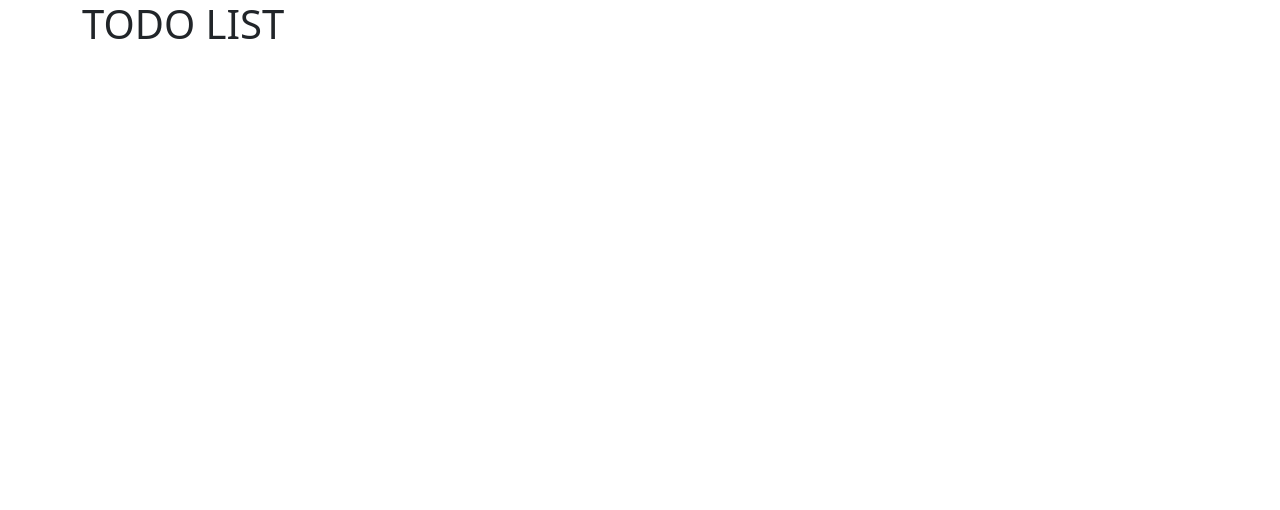
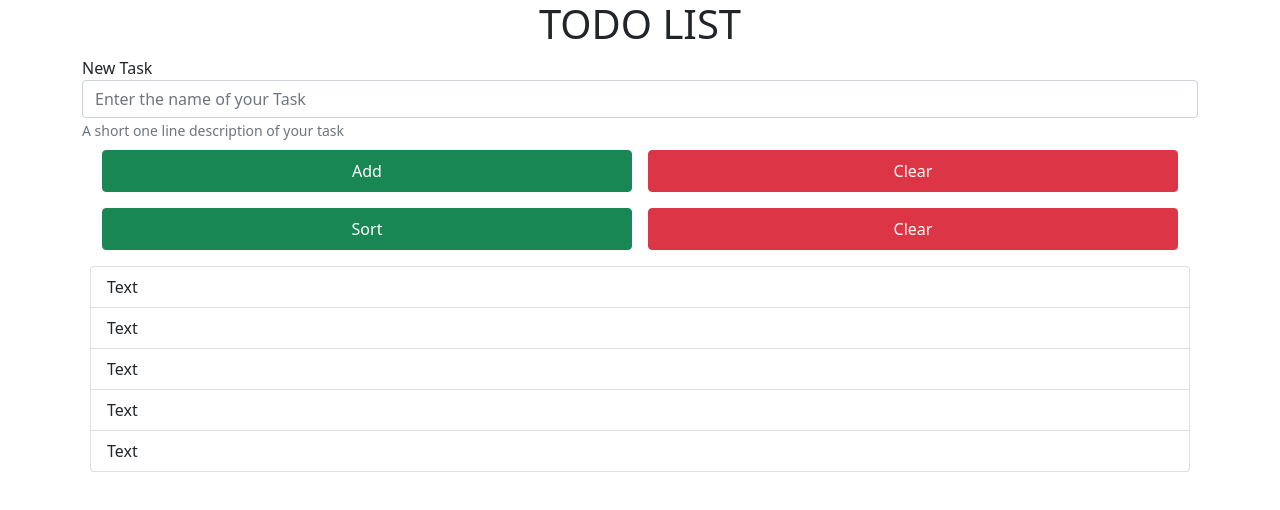
Before and after one commit to keshavjaiswal39/To-do-list-using-Bootstrap-and-jQuery, a plain HTML site: page index.html in a window 1280 px wide. Drawn offline with nearby package versions, Linux system fonts and the light colour scheme.

Commit message:
The basic layout using bootstrap classes

```diff
--- a/index.html
+++ b/index.html
@@ -11,7 +11,40 @@
 <body>
 
     <div class="container">
-        <h1 class="center">TODO LIST</h1>
+        <h1 align="center">TODO LIST</h1>
+
+        <!-- Input box -->
+        <div class="row">
+            <div class="col">
+                <div class="form-group">
+                    <label for="newTask">New Task</label>
+                    <input type="text" id="newTask" class="form-control" aria-describedby="newTaskHelp" placeholder="Enter the name of your Task"></input>
+                    <small id="newTaskHelp" class="form-text text-muted">A short one line description of your task</small>
+                </div>
+            </div>
+        </div>
+
+        <!-- Buttons -->
+        <div class="row px-4">
+            <button class="btn btn-success col p-2 m-2">Add</button>
+            <button class="btn btn-danger col p-2 m-2">Clear</button>
+        </div>
+
+        <div class="row px-4">
+            <button class="btn btn-success col p-2 m-2">Sort</button>
+            <button class="btn btn-danger col p-2 m-2">Clear</button>
+        </div>
+
+        <!-- Task list -->
+         <ul class="list-group row m-2">
+            <li class="list-group-item">Text</li>
+            <li class="list-group-item">Text</li>
+            <li class="list-group-item">Text</li>
+            <li class="list-group-item">Text</li>
+            <li class="list-group-item">Text</li>
+         </ul>
+
+
     </div>
 
 
```
